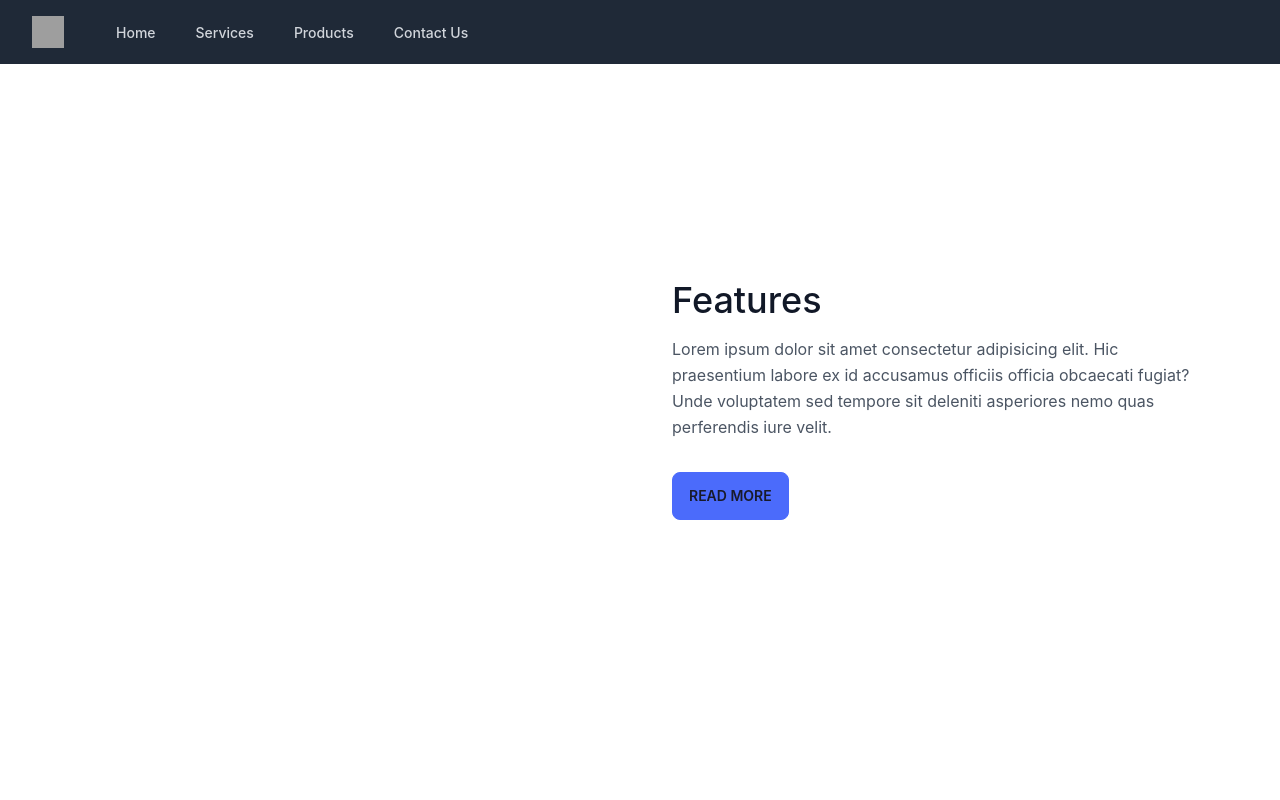
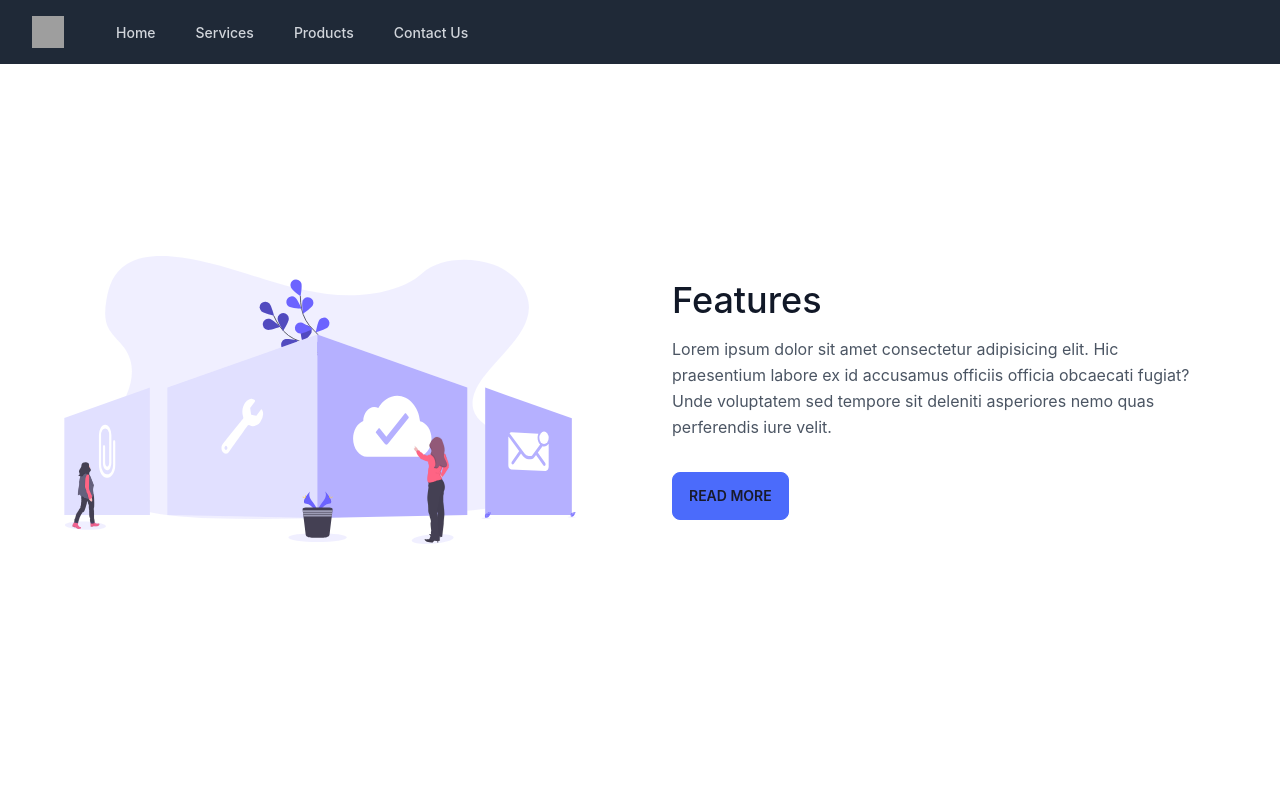
Before and after one commit to GarvJain03/technophilia-2021, a React (Create React App) app: page /services in a window 1280 px wide. Shown: the top 800 px of the page. Built offline with nearby package versions, Linux system fonts and the light colour scheme; grey boxes are pictures that could not be loaded.

Commit message:
Update assets

```diff
--- a/src/styles/index.css
+++ b/src/styles/index.css
@@ -4,14 +4,27 @@
 
 body {
   margin: 0;
-  font-family: -apple-system, BlinkMacSystemFont, 'Segoe UI', 'Roboto', 'Oxygen',
-    'Ubuntu', 'Cantarell', 'Fira Sans', 'Droid Sans', 'Helvetica Neue',
+  font-family: -apple-system, BlinkMacSystemFont, "Segoe UI", "Roboto", "Oxygen",
+    "Ubuntu", "Cantarell", "Fira Sans", "Droid Sans", "Helvetica Neue",
     sans-serif;
   -webkit-font-smoothing: antialiased;
   -moz-osx-font-smoothing: grayscale;
 }
 
 code {
-  font-family: source-code-pro, Menlo, Monaco, Consolas, 'Courier New',
+  font-family: source-code-pro, Menlo, Monaco, Consolas, "Courier New",
     monospace;
 }
+
+.s-hero {
+  @media (min-width: 768px) {
+    height: 86vh;
+  }
+}
+
+.features-banner {
+  background: url("./../assets/undraw_features_overview_jg7a.svg") no-repeat
+    center center;
+  background-size: contain;
+  /* width: 40%; */
+}
```
Also changed, not shown: src/assets/undraw_features_overview_jg7a.svg (added).
